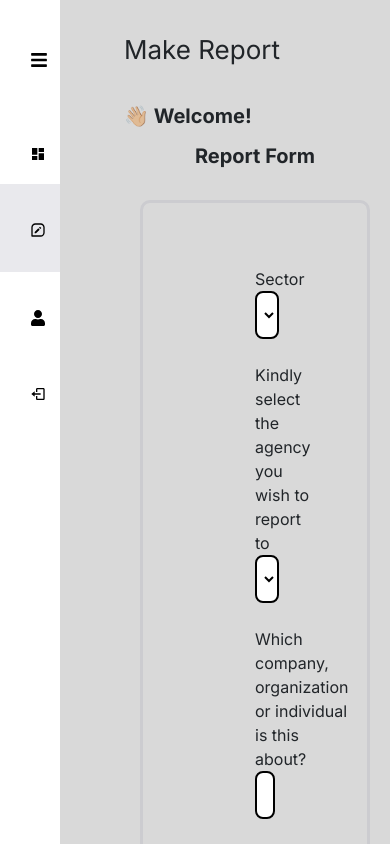
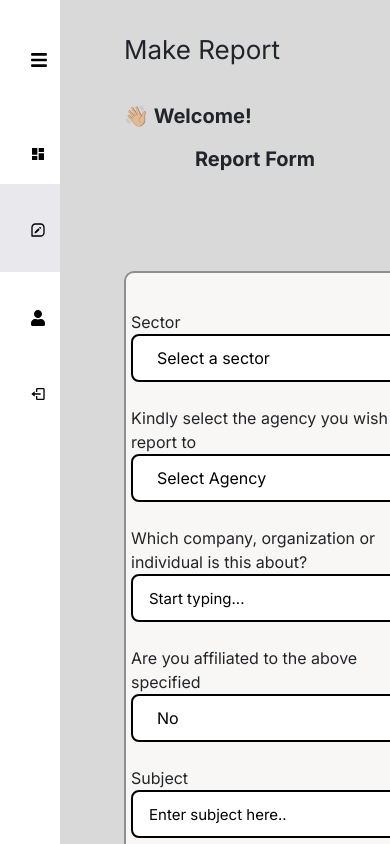
Before and after one commit to godswilludoh/SayIT-React, a React (Create React App) app: page /makereport in a window 390 px wide. Shown: the top 844 px of the page. Built offline with nearby package versions, Linux system fonts and the light colour scheme.

Commit message:
Worked on users report page

```diff
--- a/src/pages/login/admin/AdminLogin.js
+++ b/src/pages/login/admin/AdminLogin.js
@@ -59,7 +59,7 @@ const AdminLogin = () => {
   formsubmit(true)
 
 
-  // setSubmitting(true);
+  setSubmitting(true);
 
   try{
     let response = await axios.post(
@@ -97,6 +97,7 @@ const AdminLogin = () => {
       toast.error("Wrong Inputs submitted!")
     } else if (err.response.status === 401) {
       loginFailed(err.response.message);
+      toast.error("Unauthorized User!")
     } else {
       loginFailed('Login Failed');
     }
--- a/src/pages/login/agents/AgentsLogin.css
+++ b/src/pages/login/agents/AgentsLogin.css
@@ -105,10 +105,21 @@ footer {
 	cursor: pointer;
 }
 
-.logInButton :disabled{
+/* .logInButton :disabled{
 	opacity: 0.35;
 	color: rgb(98, 14, 167);
+} */
+
+.logInButton:hover{
+	color: #2f1010;
+	background-color: rgba(255, 255, 255, 0.882);
 }
+
+.logInButton:disabled{
+	color: #f3a47fa9;
+}
+
+
 
 
 @media (min-width: 300px) and (max-width: 950px) {
--- a/src/pages/login/agents/button.module.css
+++ b/src/pages/login/agents/button.module.css
@@ -99,3 +99,10 @@ footer {
 	font-weight: bold;
 	cursor: pointer;
 }
+.logInButton:hover{
+	color: #2f1010;
+}
+
+.logInButton:disabled{
+	color: #f3a47fa9;
+}
--- a/src/pages/users/userdashboardPages/makereport/MakeReport.css
+++ b/src/pages/users/userdashboardPages/makereport/MakeReport.css
@@ -9,18 +9,19 @@
 }
 
 .main-makereport {
-	background: #d9d9d9;
+	background: #fdfcfbd9;
 	margin: 2rem auto;
 	padding: 2rem 7rem;
-	border: 3px solid #999dad38;
+	border: 2px solid #53555ba5;
 	border-radius: 10px;
-	min-height: 100vh;
-	width: 80%;
+	min-height: 50vh;
+	width: 70%;
+	z-index: 2;
 }
-
+/*
 .makereportform {
-	background: #d9d9d9;
-}
+	background: #ffffffc0;
+} */
 
 .makereport-title {
 	font-size: 26px;
@@ -31,3 +32,18 @@
 	font-size: 20px;
 	font-weight: 700;
 }
+@media (min-width: 300px) and (max-width: 900px) {
+	.main-makereport {
+		width: 300px;
+		margin-top: 100px;
+		margin-left: 0px;
+		padding: 5px;
+	}
+	.makereportform {
+		padding: 0px;
+	}
+	.welcome{
+		margin-top: 10px;
+	}
+
+}
```
